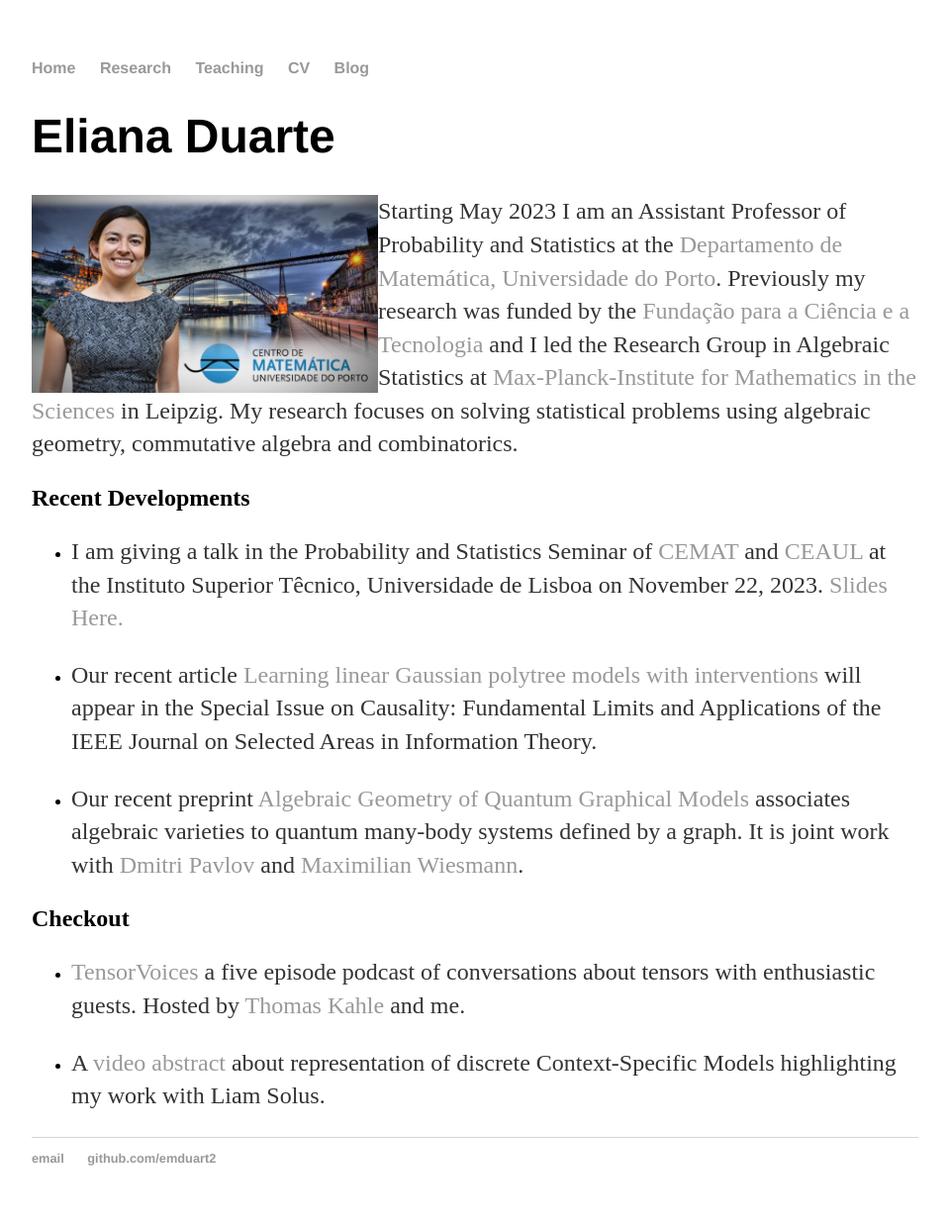
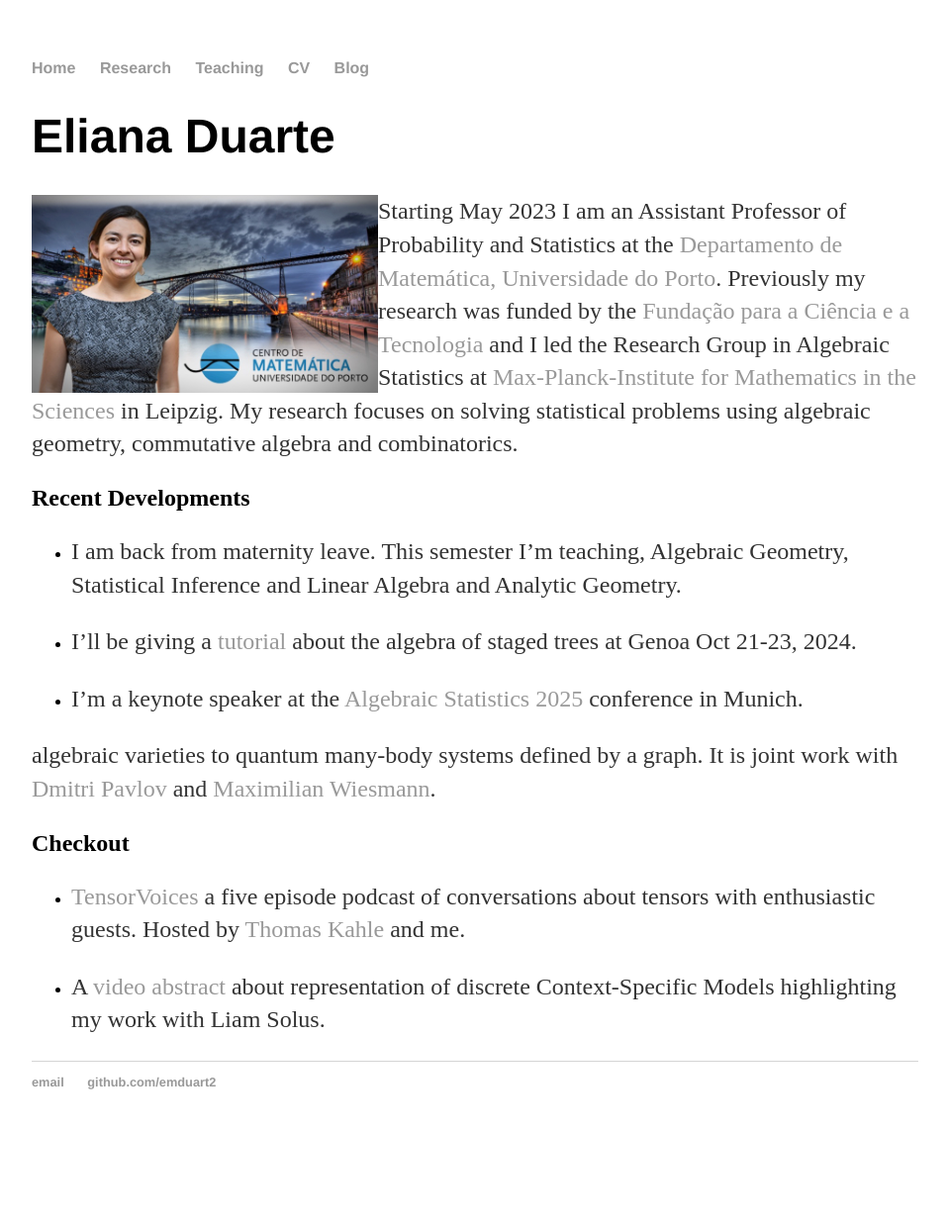
Before and after one commit to emduart2/emduart2.github.io, a Jekyll site: the page built from index.md, in a window 1280 px wide. Shown: the whole page at 99% size, without its empty margins (160-1119 px from the left). Built offline with Jekyll 4.4.1, drawn with Linux system fonts in a browser that asks for light colours; after the commit the page ends 1161 px from its top, so only the background shows below that.

Commit message:
changes students and current news

```diff
--- a/index.md
+++ b/index.md
@@ -14,12 +14,17 @@ Leipzig. My research focuses on solving statistical problems using algebraic geo
 algebra and combinatorics.
 
 ## Recent Developments
+* I am back from maternity leave. This semester I'm teaching, Algebraic Geometry, Statistical Inference and Linear Algebra and Analytic Geometry.
 
-* I am giving a talk  in the Probability and Statistics Seminar of [CEMAT](https://cemat.tecnico.ulisboa.pt/main.php) and [CEAUL](https://ceaul.org/o-centro/) at the Instituto Superior Têcnico, Universidade de Lisboa on November 22, 2023. [Slides Here.]({{ site.url }}/assets/RepresentationOfCICausalModels-Eliana.pdf)
+* I'll be giving a [tutorial](https://stagedtrees.github.io/events/trees4cat.html) about the algebra of staged trees at Genoa Oct 21-23, 2024.
 
-* Our recent article [Learning linear Gaussian polytree models with interventions](https://ieeexplore.ieee.org/document/10299801) will appear in the Special Issue on Causality: Fundamental Limits and Applications of the IEEE Journal on Selected Areas in Information Theory.
+* I'm a keynote speaker at the [Algebraic Statistics 2025](https://sites.google.com/view/algstat2025/program?authuser=0) conference in Munich.
 
-* Our recent preprint [Algebraic Geometry of Quantum Graphical Models](https://arxiv.org/abs/2308.11538) associates
+[comment]:* I am giving a talk  in the Probability and Statistics Seminar of [CEMAT](https://cemat.tecnico.ulisboa.pt/main.php) and [CEAUL](https://ceaul.org/o-centro/) at the Instituto Superior Têcnico, Universidade de Lisboa on November 22, 2023. [Slides Here.]({{ site.url }}/assets/RepresentationOfCICausalModels-Eliana.pdf)
+
+[comment]:* Our recent article [Learning linear Gaussian polytree models with interventions](https://ieeexplore.ieee.org/document/10299801) will appear in the Special Issue on Causality: Fundamental Limits and Applications of the IEEE Journal on Selected Areas in Information Theory.
+
+[comment]:* Our recent preprint [Algebraic Geometry of Quantum Graphical Models](https://arxiv.org/abs/2308.11538) associates
 algebraic varieties to quantum many-body systems defined by a graph. It is joint work with
 [Dmitri Pavlov](https://dmmpavlov.github.io) and [Maximilian Wiesmann](https://maximilianwiesmann.github.io).
 
```
Also changed, not shown: teaching/index.md (+3 -1 lines).
